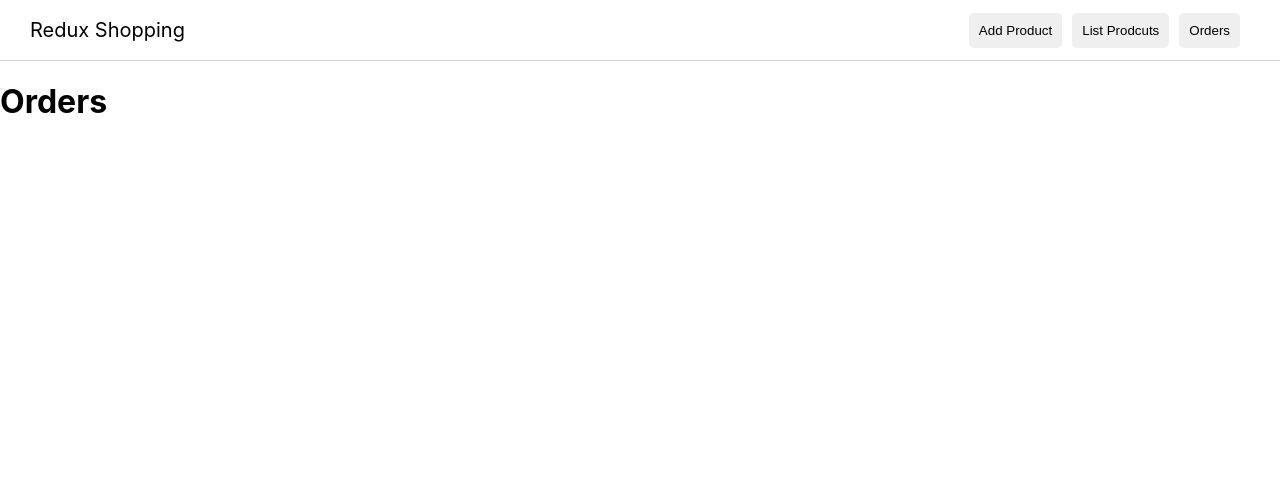
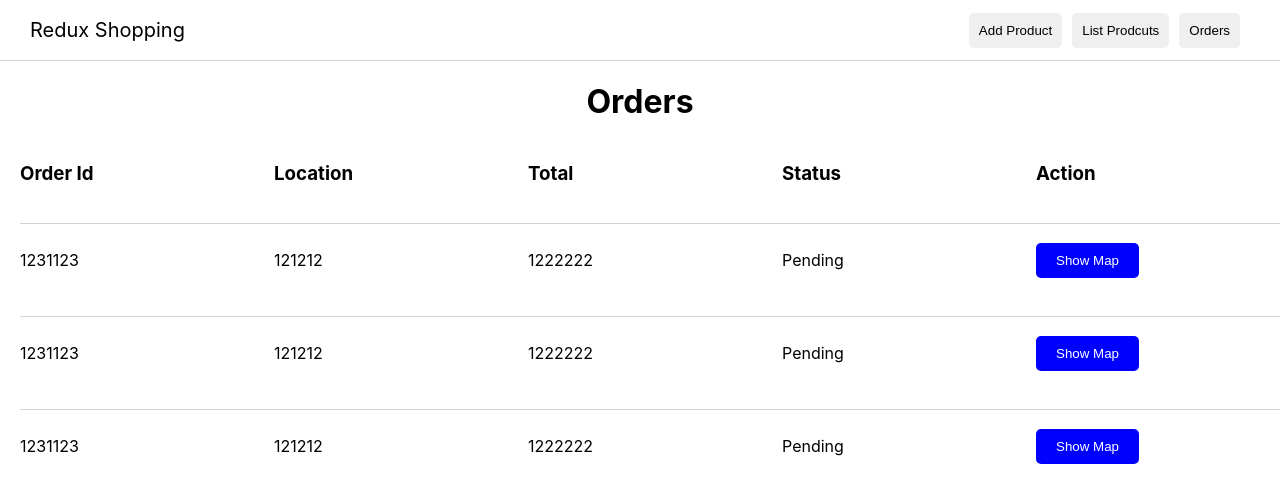
Before and after one commit to arifpehlivan/ecommerce-redux-node, a React (Create React App) app in the folder client/: page /admin/orders in a window 1280 px wide. Shown: the top 502 px of the page. Built offline with nearby package versions, Linux system fonts and the light colour scheme.

Commit message:
add orders ui discount

```diff
--- a/client/package.json
+++ b/client/package.json
@@ -20,6 +20,7 @@
     "react-toastify": "^9.1.1",
     "redux": "^4.2.0",
     "sass": "^1.56.2",
+    "uuid": "^9.0.0",
     "web-vitals": "^2.1.4"
   },
   "scripts": {
--- a/client/src/components/admin/orders/Orders.js
+++ b/client/src/components/admin/orders/Orders.js
@@ -1,10 +1,58 @@
+import { useSelector } from 'react-redux';
 import './orders.scss'
 
 const Orders = () => {
+    const order = useSelector((state) => state.order);
+    console.log("order",order);
     return (
         <div className='orders'>
             <h1>Orders</h1>
+            {/* order.orderItems?.length */}
+            {
+                1 === 0 ? (
+                    <div className="orderEmpty">
+                        <h1>Product not found.</h1>
+                    </div>
+                ) : (
+                    <div>
+                        <div className="titles">
+                            <h3 className="orderId">Order Id</h3>
+                            <h3 className="location">Location</h3>
+                            <h3 className="total">Total</h3>
+                            <h3 className="status">Status</h3>
+                            <h3 className="button">Action</h3>
+                        </div>
+                        <div className="orderItems">
+                            <div className="orderItem">
+                                <p>1231123</p>
+                                <p>121212</p>
+                                <p>1222222</p>
+                                <p>Pending</p>
+                                <button>Show Map</button>
+                            </div>
+                            <div className="orderItem">
+                                <p>1231123</p>
+                                <p>121212</p>
+                                <p>1222222</p>
+                                <p>Pending</p>
+                                <button>Show Map</button>
+                            </div>
+                            <div className="orderItem">
+                                <p>1231123</p>
+                                <p>121212</p>
+                                <p>1222222</p>
+                                <p>Pending</p>
+                                <button>Show Map</button>
+                            </div>
+                        </div>
+                    </div>
+                )
+            }
+
+
+
         </div>
+
     )
 }
 
--- a/client/src/components/admin/orders/orders.scss
+++ b/client/src/components/admin/orders/orders.scss
@@ -0,0 +1,34 @@
+.orders{
+    h1{
+        text-align: center;
+    }
+    .titles{
+        margin: 20px 0 10px 20px;
+        display: grid;
+        align-items: center;
+        grid-template-columns: 1fr 1fr 1fr 1fr 1fr;
+        column-gap: 10px;
+
+    }
+    .orderItems{
+        .orderItem{
+            display: grid;
+            align-items: center;
+            grid-template-columns: 1fr 1fr 1fr 1fr 1fr;
+            column-gap: 10px;
+            border-top: 1px solid lightgray;
+            padding: 10px 0;
+            margin: 20px 0 10px 20px;
+
+            button{
+                width: max-content;
+                padding: 10px 20px;
+                border-radius: 5px;
+                border: none;
+                cursor: pointer;
+                color: white;
+                background-color: blue;
+            }
+        }
+    }
+}
--- a/client/src/components/admin/productItem/ProductItem.js
+++ b/client/src/components/admin/productItem/ProductItem.js
@@ -1,29 +1,74 @@
+import { useState } from 'react';
 import { useDispatch, useSelector } from 'react-redux';
-import { deleteProduct } from '../../../features/productSlice';
+import { applyPrice, deleteProduct, discountPrice } from '../../../features/productSlice';
 import './productItem.scss'
 
 const ProductItem = ({ item }) => {
     const product = useSelector((state) => state.items);
+    const [discountShowInput,setDiscountShowInput] = useState(true);
+    const [discountInput,setDiscountInput] = useState("");
+    console.log("discountInput",discountInput)
     const dispatch = useDispatch();
     const handleDeleteProduct = (item) => {
         dispatch(deleteProduct(item))
     }
+    const handleDiscount = () => {
+        setDiscountShowInput(!discountShowInput);
+
+    }
+    const handleDiscountInput = (item) => {
+        setDiscountInput(discountInput);
+        console.log("discountInput111111111",discountInput);
+        setDiscountShowInput(!discountShowInput);
+        dispatch(discountPrice(item));
+        alert("Apply discount")
+        setDiscountShowInput(!discountShowInput);
+        setDiscountInput("")
+        console.log(discountPrice(item))
+    }
+    const handleInput = (e) => {
+        setDiscountInput(e);
+        console.log("111111111111111111111111111",discountInput)
+        dispatch(applyPrice(discountInput))
+    }
     return (
-        <div className='productItem'>
-            <div key={item.id}>
-                <div className="productItemTitle">{item.title}</div>
-                <div className="productItemImage">
-                    <img src={item.img} alt="" />
+
+        <div key={item.id} className='productItem'>
+            <div className="itemId">Id: {item.id}</div>
+            <div className="productItemImage">
+                <img src={item.img} alt="" />
+                <div className='titleDesc'>
+                    <div className="productItemTitle">{item.title}</div>
+                    <div className="productItemDesc">{item.desc}</div>
                 </div>
-                <div className="productItemDesc">{item.desc}</div>
-                <div className="productItemBottom">
-                    <div className="productItemPrice">$ {item.price}</div>
-                    <div className="productItemButtons">
-                        <button onClick={() => handleDeleteProduct(item.id)}>Delete Product</button>
-                        <button>Discount</button>
-                    </div>
-                </div>
+
             </div>
+            {
+                discountShowInput ?  (<div className="productItemPrice">$ {item.price}</div>) : (
+                    <input
+                    className='discountInput'
+                    type="text"
+                    placeholder='Enter new price'
+                    // onChange={(e)=> setDiscountInput(e.target.value)}
+                    onChange={(e)=> handleInput(e.target.value)}
+                    />
+                )
+            }
+
+
+
+            <div className="productDiscount">
+                {
+                    discountInput ? (
+                        <button  onClick={()=> handleDiscountInput(item)}>Apply</button>
+                    ):(<button onClick={()=>handleDiscount()}>Discount</button>)
+
+                }
+            </div>
+            <div className="productDelete">
+                <button onClick={() => handleDeleteProduct(item)}>Delete Product</button>
+            </div>
+
         </div>
     )
 }
--- a/client/src/components/admin/productList/ProductList.js
+++ b/client/src/components/admin/productList/ProductList.js
@@ -7,6 +7,7 @@ const ProductList = () => {
     const {items} = useSelector(state => state.products);
     return (
         <div className='productList'>
+            <h1>Product List</h1>
             {
                 items.map((item) => {
                     return (
--- a/client/src/components/admin/productList/productList.scss
+++ b/client/src/components/admin/productList/productList.scss
@@ -1,7 +1,10 @@
 .productList{
-    display: grid;
-    grid-template-columns: auto auto auto auto;
-    gap: 10px;
-    padding: 20px;
+    // display: flex;
+
+    // gap: 10px;
+    // padding: 20px;
+    h1{
+        text-align: center;
+    }
 
 }
--- a/client/src/components/shoppingCart/ShoppingCart.js
+++ b/client/src/components/shoppingCart/ShoppingCart.js
@@ -4,9 +4,13 @@ import { Link } from 'react-router-dom';
 import WestOutlinedIcon from '@mui/icons-material/WestOutlined';
 import { addToCart, clearCart, decreaseCart, getTotals, removeFromCart } from '../../features/cartSlice';
 import { useEffect } from 'react';
+import { getOrder } from '../../features/orderSlice';
+import {v4} from "uuid";
 
 const ShoppingCart = () => {
     const cart = useSelector((state) => state.cart);
+    const order = useSelector((state) => state.order);
+    console.log(order);
     const dispatch = useDispatch();
     useEffect(()=>{
         dispatch(getTotals())
@@ -23,9 +27,15 @@ const ShoppingCart = () => {
     const handleClearCart = () => {
         dispatch(clearCart())
     }
+    const ordersData = {
+        id: v4(),
+        orderItem : cart.cartItems
+    }
+    const handleOrder = () => {
+        dispatch(getOrder(ordersData))
+    }
     return (
             <div className='shoppingCart'>
-
                 <h4>Shopping Cart</h4>
                 {
                     cart.cartItems.length === 0 ? (
@@ -80,7 +90,7 @@ const ShoppingCart = () => {
                                         <span>Subtotal </span>
                                         <span className="amount">${cart.cartAmount}</span>
                                     </div>
-                                    <button>Pay</button>
+                                    <button onClick={()=> handleOrder()}>Pay</button>
                                     <div className="contunieShopping">
                                         <Link to="/">
                                             <WestOutlinedIcon/>
--- /dev/null
+++ b/client/src/features/orderSlice.js
@@ -0,0 +1,22 @@
+import { createSlice } from "@reduxjs/toolkit";
+
+const initialState = {
+    orderItems: [],
+    // localStorage.getItem("orderItems") ? JSON.parse(localStorage.getItem("orderItems")) :
+    status: null
+}
+
+const orderSlice = createSlice({
+    name: "order",
+    initialState,
+    reducers: {
+        getOrder(state, action) {
+            state.orderItems.push(action.payload);
+            localStorage.setItem("order", state.orderItems);
+        },
+    }
+})
+
+export const { getOrder } = orderSlice.actions;
+
+export default orderSlice.reducer;
--- a/client/src/features/productSlice.js
+++ b/client/src/features/productSlice.js
@@ -2,6 +2,7 @@ import { createSlice } from "@reduxjs/toolkit";
 
 const initialState = {
     items: localStorage.getItem("items") ? JSON.parse(localStorage.getItem("items")) : [],
+    discountInput: 0
 }
 
 const productsSlice = createSlice({
@@ -24,11 +25,28 @@ const productsSlice = createSlice({
                 localStorage.setItem("items", JSON.stringify(state.items));
                 return state;
             });
+        },
+        applyPrice(state,action){
+            state.discountInput = action.payload;
+        },
+        discountPrice(state,action){
+            const itemIndex = state.items.findIndex(
+                (item) => item.id === action.payload.id
+            )
+            state.items[itemIndex].price = state.discountInput;
+            // state.items.map((item) => {
+            //     if (item.id === action.payload.id) {
+            //         item.price = state.items[itemIndex].discountInput;
+            //     }
+
+            // })
+            localStorage.setItem("items", JSON.stringify(state.items));
+                return state;
         }
 
     }
 })
 
-export const { addProduct, deleteProduct } = productsSlice.actions;
+export const { addProduct, deleteProduct, discountPrice, applyPrice } = productsSlice.actions;
 
 export default productsSlice.reducer
```
Also changed, not shown: client/src/components/admin/addproduct/AddProduct.js (+40 -19 lines), client/src/components/admin/productItem/productItem.scss (+90 -30 lines), 1 other file (tests, documents, lock files or other folders).
